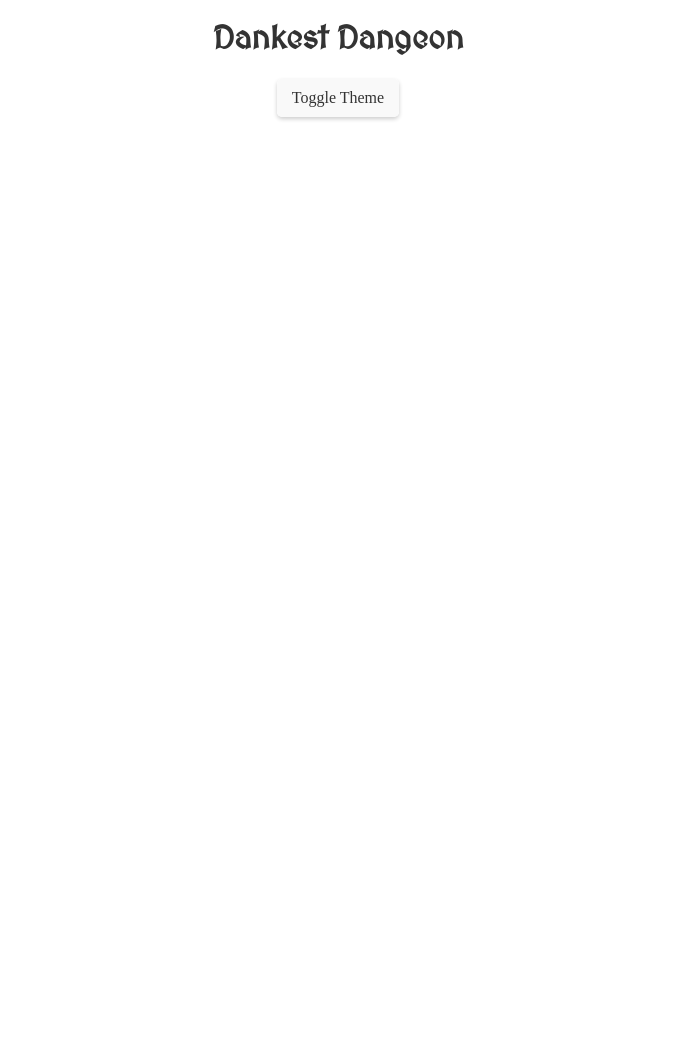
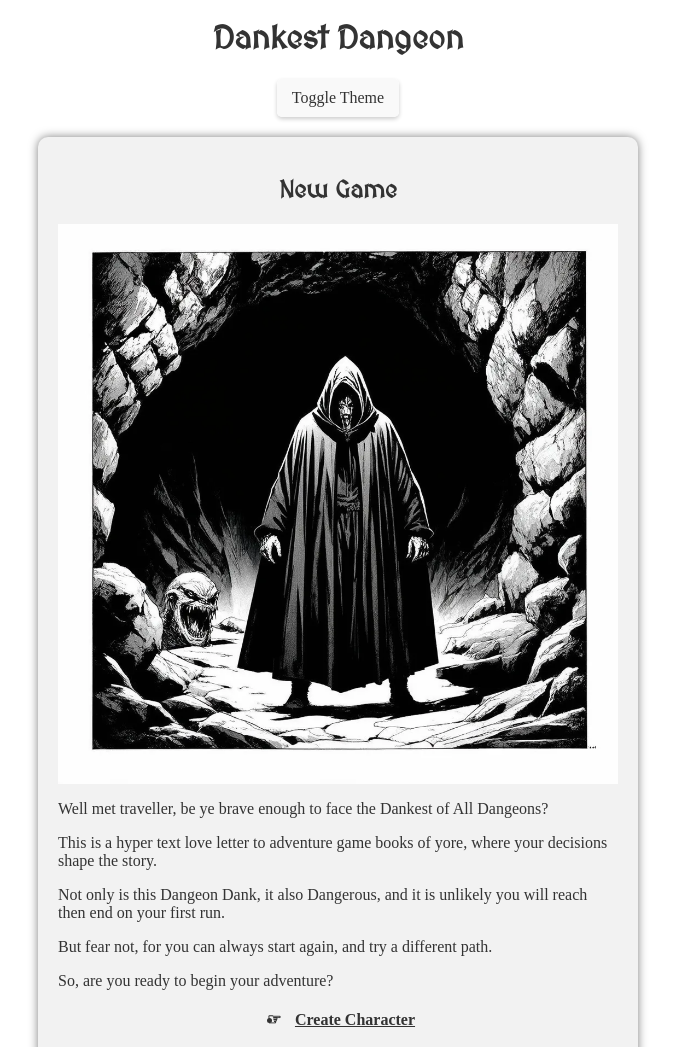
Before and after one commit to Macavitymadcap/DankestDangeon, a plain HTML site: page index.html in a window 1280 px wide. Shown: the top 1047 px of the page, without its empty margins (302-977 px from the left). Before the commit the page ends 821 px from the top, so only its background shows below. Drawn offline with nearby package versions, Linux system fonts and the light colour scheme.

Commit message:
fixed modular js imports

```diff
--- a/index.html
+++ b/index.html
@@ -131,11 +131,11 @@
     </script>
 
     <!-- script imports -->
-    <script src="js/scenes/index.js" type="module"></script>
     <script src="js/dice-box/index.js" type="module"></script>
     <script src="js/player-character/index.js" type="module"></script>
     <script src="js/stat-block/index.js" type="module"></script>
     <script src="js/items/index.js" type="module"></script>
+    <script src="js/scenes/index.js" type="module"></script>
 
     <!-- Page initialisation script-->
     <script>
@@ -163,7 +163,7 @@
         <section id="sheet"></section>
     </main>
     <script type="module">
-        import { initialiseGame } from './js/index.js';
+        import { initialiseGame } from './js/scenes/index.js';
         document.addEventListener("DOMContentLoaded", () => {
             initialiseGame();
         });
--- a/js/dice-box/dice.js
+++ b/js/dice-box/dice.js
@@ -1,4 +1,4 @@
-import { Roll } from "./roll";
+import { Roll } from "./roll.js";
 /**
  * Represents 1 or more dice to be rolled with an optional modifier
  * @class Dice
--- a/js/index.js
+++ b/js/index.js
@@ -1 +1,3 @@
+export { DiceRoll } from "./dice-box/index.js";
+
 export { initialiseGame } from "./scenes";
--- a/js/items/gear.js
+++ b/js/items/gear.js
@@ -1,7 +1,5 @@
-import { Dice } from "./dice-box/dice.js";
-
 export class Gear {
-    constructor(name, type, cost=None, weight=None) {
+    constructor(name, type, cost=null, weight=null) {
         this.type = type;
         this.name = name;
         this.cost = cost;
--- a/js/items/weapon.js
+++ b/js/items/weapon.js
@@ -1,12 +1,14 @@
+import { Dice } from "../dice-box/index.js";
 import { Gear } from "./gear.js";
 
 export class Weapon extends Gear {
-    constructor(name, cost=None, weight=None, type, damageDice, damageType, properties=None, range=None) {
+    constructor(name, cost=None, weight=null, type, damageDice, damageType, properties=None, range=null) {
         super(name, cost, weight);
         this.type = type;
         this.damageDice = damageDice;
         this.damageType = damageType;
         this.properties = properties;
+        this.range = range;
     }
 };
 
--- a/js/player-character/character-class.js
+++ b/js/player-character/character-class.js
@@ -1,5 +1,5 @@
-import { Dice } from "../dice-box";
-import { AbilityScores, Attack, Damage } from "../stat-block";
+import { Dice } from "../dice-box/index.js";
+import { AbilityScores, Attack, Damage } from "../stat-block/index.js";
 
 export class CharacterClass {
     constructor(name, abilityScores, hitDie, armourClass, armourName, attack, inventory) {
--- a/js/player-character/character.js
+++ b/js/player-character/character.js
@@ -1,7 +1,7 @@
 import { CharacterClass } from "./character-class.js";
 import { Race } from "./character-race.js";
 import { Skills } from "./skills.js";
-import { Gear } from "../items";
+import { Gear } from "../items/index.js";
 
 
 /**
--- a/js/player-character/skills.js
+++ b/js/player-character/skills.js
@@ -1,4 +1,4 @@
-import { Dice } from "../dice-box";
+import { Dice } from "../dice-box/index.js";
 
 
 class Skill {
--- a/js/scenes/index.js
+++ b/js/scenes/index.js
@@ -1 +1,2 @@
-export { initialiseGame } from "./template-loader";
+export { initialiseGame, loadScene, loadCharacterSheet } from "./template-loader.js";
+export { scenes } from "./scenes.js"
--- a/js/scenes/scene.js
+++ b/js/scenes/scene.js
@@ -1,4 +1,4 @@
-import { PlayerCharacter } from "../player-character";
+import { PlayerCharacter } from "../player-character/index.js";
 
 /**
  * Base class for scenes
--- a/js/scenes/scenes.js
+++ b/js/scenes/scenes.js
@@ -1,4 +1,4 @@
-export default scenes = {
+export const scenes = {
     0: {
         type: "narrative",
         title: "New Game",
--- a/js/scenes/template-loader.js
+++ b/js/scenes/template-loader.js
@@ -8,7 +8,7 @@ import {
     fighter,
     wizard,
     rogue
-} from "../player-character";
+} from "../player-character/index.js";
 
 const CHARACTER_SHEET_TEMPLATE = document.getElementById("character-sheet-template").innerHTML;
 const NARRATIVE_SCENE_TEMPLATE = document.getElementById("narrative-scene-template").innerHTML;
--- a/js/stat-block/attack.js
+++ b/js/stat-block/attack.js
@@ -1,5 +1,5 @@
-import { Dice } from "../dice-box";
-import { Damage } from "../stat-block";
+import { Dice } from "../dice-box/index.js";
+import { Damage } from "../stat-block/index.js";
 
 /**
  * Represents an Attack
--- a/js/stat-block/damage.js
+++ b/js/stat-block/damage.js
@@ -1,4 +1,4 @@
-import { Dice } from "../dice-boxs";
+import { Dice } from "../dice-box/index.js";
 
 /**
  * Represents a Damage roll
```
Also changed, not shown: js/items/armour.js (+4 -4 lines).
